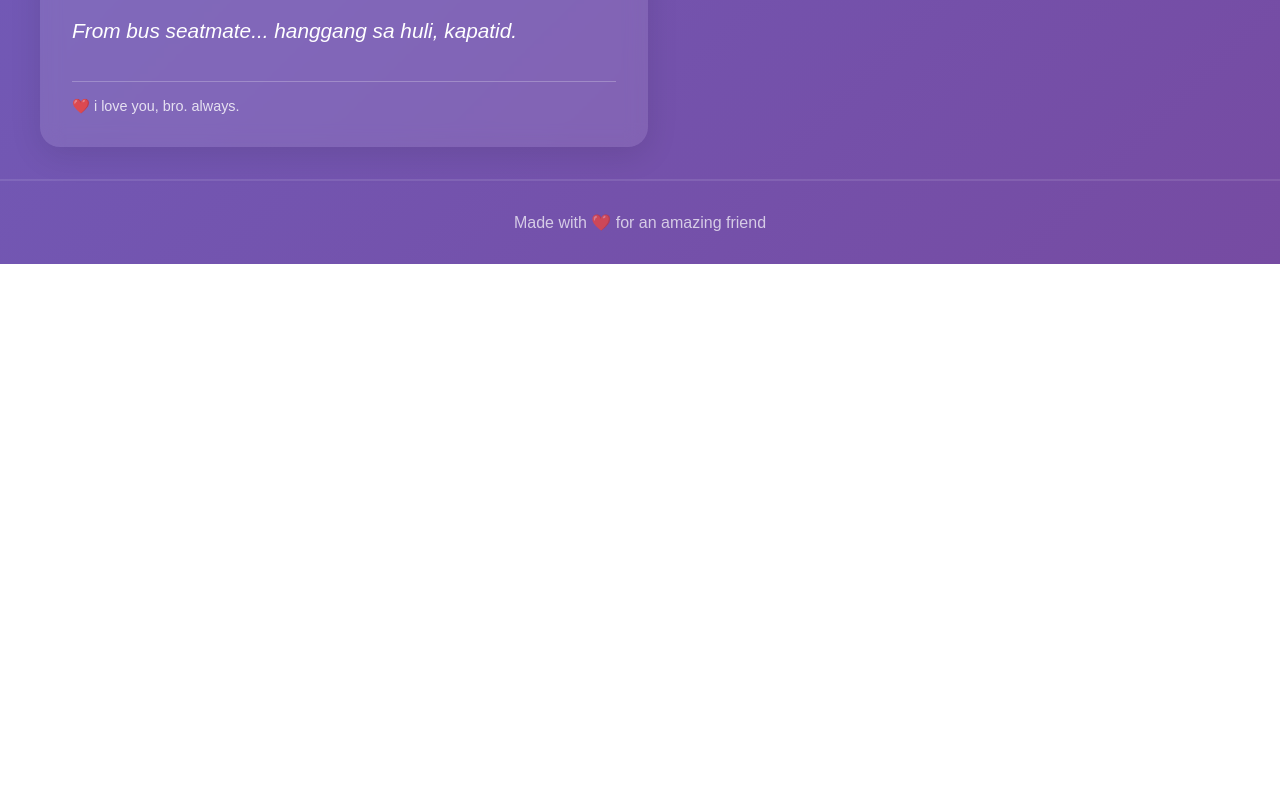
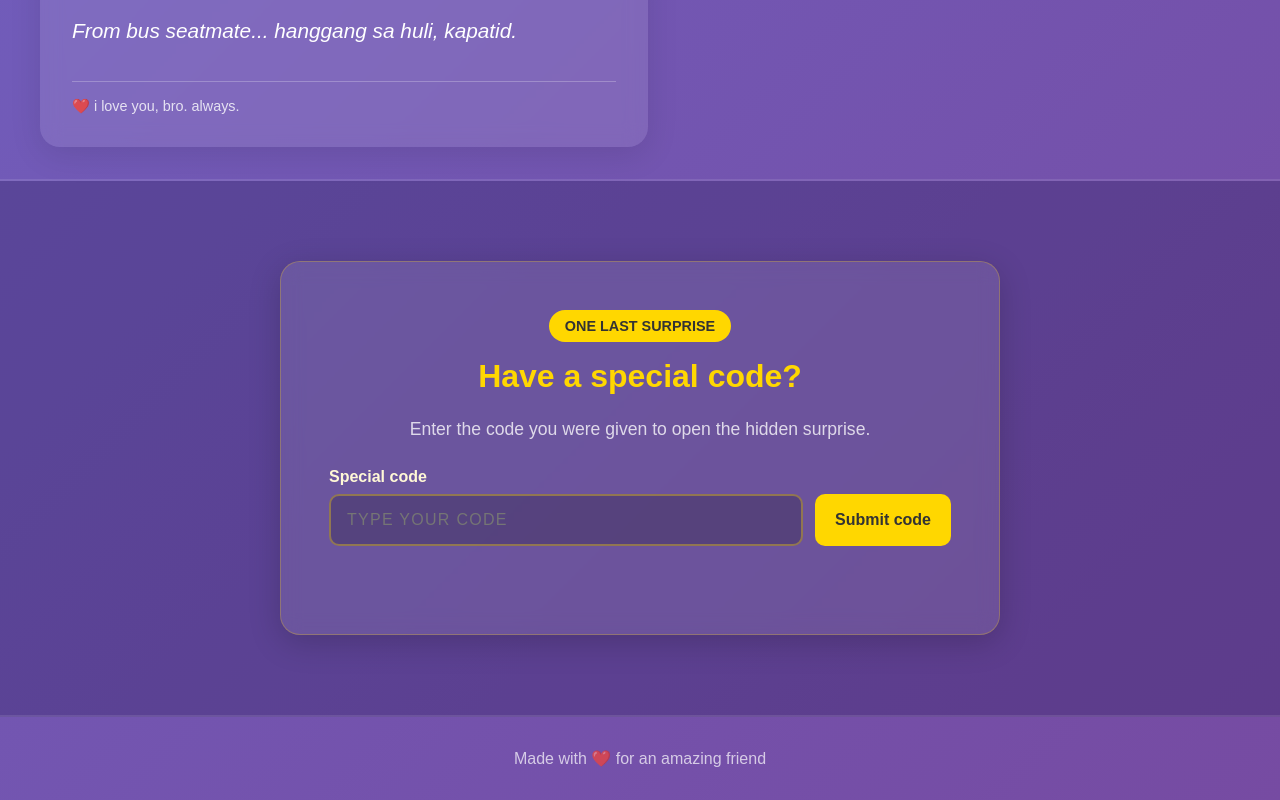
Before and after one commit to N3stie/Chard, a plain HTML site: page index.html in a window 1280 px wide. Shown: the part 4295-5095 px from the top of the page. Before the commit the page ends 4559 px from the top, so only its background shows below. Drawn offline with Linux system fonts and the light colour scheme.

Commit message:
submitting new code

```diff
--- a/index.html
+++ b/index.html
@@ -196,6 +196,23 @@
     </div>
 </section>
 
+    <!-- SPECIAL CODE UNLOCK -->
+    <section class="code-section" aria-labelledby="code-title">
+        <div class="code-card">
+            <span class="date-badge">ONE LAST SURPRISE</span>
+            <h2 id="code-title" class="message-title">Have a special code?</h2>
+            <p class="code-intro">Enter the code you were given to open the hidden surprise.</p>
+            <form id="code-form" class="code-form">
+                <label class="code-label" for="special-code">Special code</label>
+                <div class="code-input-row">
+                    <input id="special-code" name="special-code" type="text" autocomplete="off" placeholder="Type your code" required>
+                    <button class="code-button" type="submit">Submit code</button>
+                </div>
+            </form>
+            <p id="code-status" class="code-status" role="status" aria-live="polite"></p>
+        </div>
+    </section>
+
     <!-- FOOTER -->
     <footer style="text-align: center; padding: 2rem; opacity: 0.7;">
         <p>Made with ❤️ for an amazing friend</p>
--- a/script.js
+++ b/script.js
@@ -7,6 +7,8 @@ const musicPlayer = document.querySelector('.music-player');
 
 // Birthday countdown
 const birthday = new Date('2026-11-14T00:00:00');
+const afterCountdownCode = 'NOVEMBER14';
+const todayCode = 'ILOVERIA08';
 const countdownElements = {
     days: document.getElementById('days'),
     hours: document.getElementById('hours'),
@@ -15,6 +17,7 @@ const countdownElements = {
 };
 
 function updateCountdown() {
+    const countdownFinished = Date.now() >= birthday.getTime();
     const remaining = Math.max(0, birthday.getTime() - Date.now());
     const totalSeconds = Math.floor(remaining / 1000);
     const days = Math.floor(totalSeconds / 86400);
@@ -26,10 +29,40 @@ function updateCountdown() {
     countdownElements.hours.textContent = String(hours).padStart(2, '0');
     countdownElements.minutes.textContent = String(minutes).padStart(2, '0');
     countdownElements.seconds.textContent = String(seconds).padStart(2, '0');
+
+    document.body.classList.toggle('countdown-finished', countdownFinished);
 }
 
 updateCountdown();
 setInterval(updateCountdown, 1000);
+
+const codeForm = document.getElementById('code-form');
+const codeInput = document.getElementById('special-code');
+const codeStatus = document.getElementById('code-status');
+
+if (codeForm && codeInput && codeStatus) {
+    codeForm.addEventListener('submit', (event) => {
+        event.preventDefault();
+
+        const submittedCode = codeInput.value.trim().toUpperCase();
+        const countdownFinished = Date.now() >= birthday.getTime();
+        const isTodayCode = submittedCode === todayCode;
+        const isAfterCountdownCode = submittedCode === afterCountdownCode && countdownFinished;
+
+        if (isTodayCode || isAfterCountdownCode) {
+            codeStatus.textContent = 'Code accepted. Your surprise is ready.';
+            codeStatus.className = 'code-status success';
+            window.location.href = 'surprise.html';
+            return;
+        }
+
+        codeStatus.textContent = submittedCode === afterCountdownCode
+            ? 'That code will work when the countdown reaches zero.'
+            : 'That code is not quite right. Try again.';
+        codeStatus.className = 'code-status error';
+        codeInput.select();
+    });
+}
 
 if (bgMusic && musicToggle && playIcon && pauseIcon && musicPlayer) {
     // Set volume to 40%
--- a/style.css
+++ b/style.css
@@ -260,6 +260,100 @@ body {
     font-style: italic;
 }
 
+/* SPECIAL CODE UNLOCK */
+.code-section {
+    min-height: 52vh;
+    display: flex;
+    align-items: center;
+    justify-content: center;
+    padding: 5rem 2rem;
+    background: rgba(30, 19, 75, 0.28);
+    border-bottom: 2px solid rgba(255, 255, 255, 0.1);
+}
+
+.code-card {
+    width: min(100%, 720px);
+    padding: 3rem;
+    text-align: center;
+    background: rgba(255, 255, 255, 0.1);
+    border: 1px solid rgba(255, 215, 0, 0.25);
+    border-radius: 20px;
+    box-shadow: 0 8px 32px rgba(0, 0, 0, 0.18);
+    backdrop-filter: blur(10px);
+}
+
+.code-intro {
+    margin-bottom: 1.75rem;
+    color: rgba(255, 255, 255, 0.78);
+    font-size: 1.1rem;
+}
+
+.code-form {
+    text-align: left;
+}
+
+.code-label {
+    display: block;
+    margin-bottom: 0.5rem;
+    color: #fff8d6;
+    font-weight: bold;
+}
+
+.code-input-row {
+    display: flex;
+    gap: 0.75rem;
+}
+
+.code-input-row input {
+    flex: 1;
+    min-width: 0;
+    padding: 0.95rem 1rem;
+    border: 2px solid rgba(255, 215, 0, 0.35);
+    border-radius: 10px;
+    background: rgba(0, 0, 0, 0.2);
+    color: white;
+    font: inherit;
+    letter-spacing: 0.08rem;
+    text-transform: uppercase;
+}
+
+.code-input-row input:focus {
+    outline: 2px solid #ffd700;
+    outline-offset: 2px;
+}
+
+.code-button {
+    padding: 0.95rem 1.25rem;
+    border: 0;
+    border-radius: 10px;
+    background: #ffd700;
+    color: #333;
+    cursor: pointer;
+    font: inherit;
+    font-weight: bold;
+    transition: transform 0.2s ease, background 0.2s ease;
+}
+
+.code-button:hover,
+.code-button:focus-visible {
+    background: #fff0a3;
+    transform: translateY(-2px);
+}
+
+.code-status {
+    min-height: 1.5rem;
+    margin-top: 1rem;
+    font-weight: bold;
+}
+
+.code-status.success {
+    color: #a8f0bd;
+}
+
+.code-status.error {
+    color: #ffb0b0;
+}
+
 /* OPTIONAL PHOTO STYLES */
 .photo-box.with-bg {
     background: linear-gradient(145deg, #ffd700, #ffb347);
@@ -348,4 +442,16 @@ body {
     .message-text {
         font-size: 1.1rem;
     }
+
+    .code-card {
+        padding: 2rem 1.25rem;
+    }
+
+    .code-input-row {
+        flex-direction: column;
+    }
+
+    .code-button {
+        width: 100%;
+    }
 }
```
